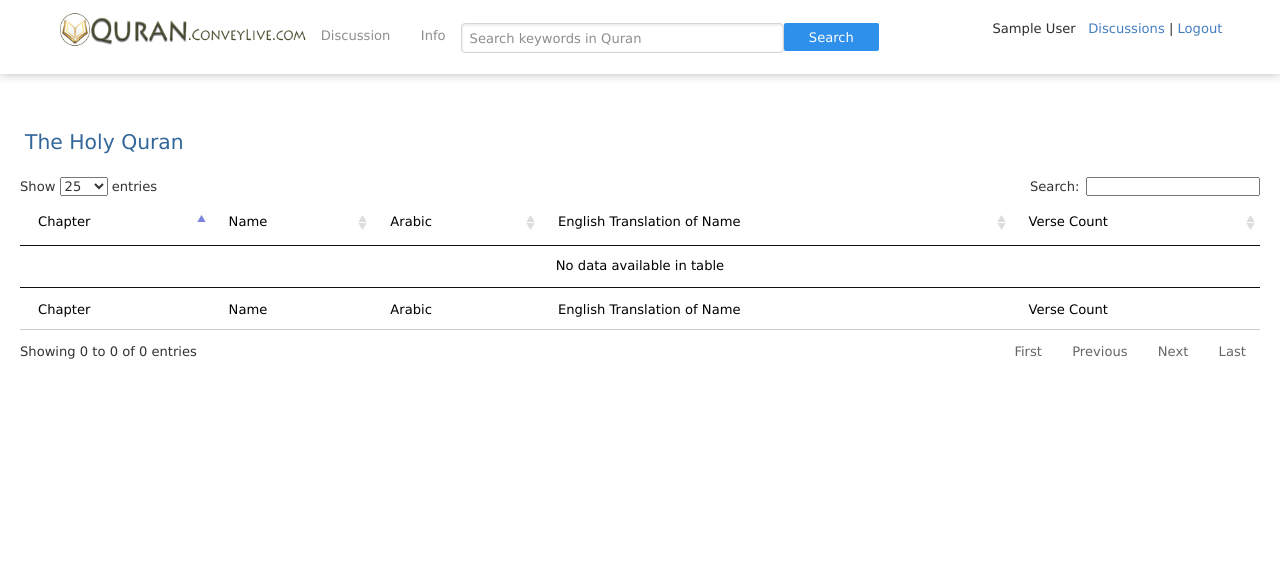
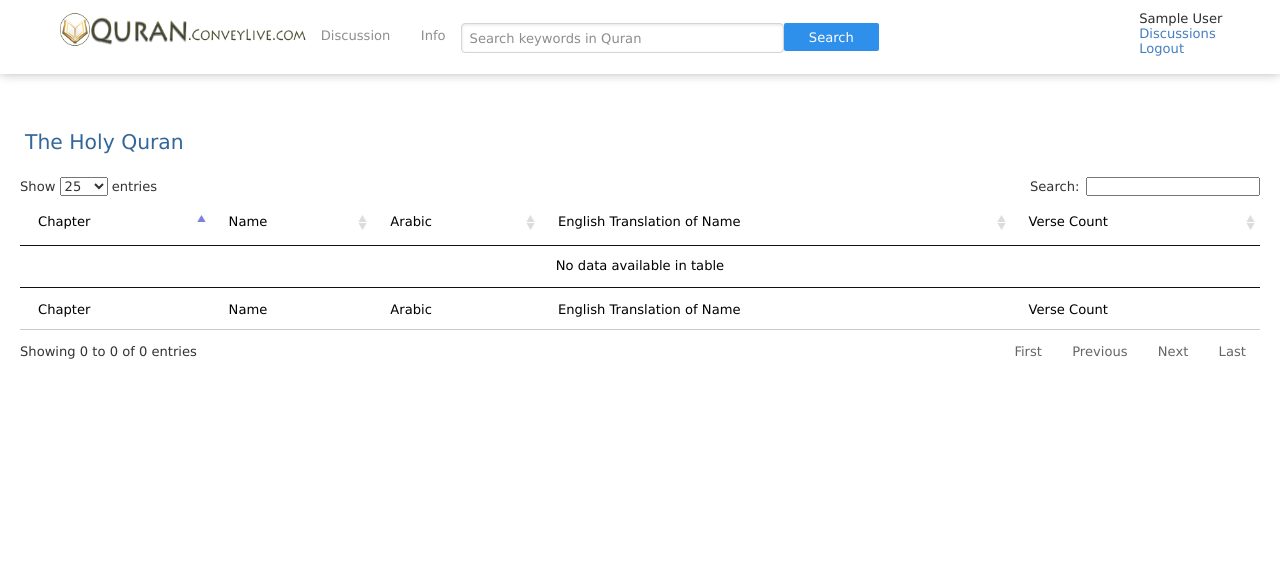
Before and after one commit to aazhbd/quran_cl, a Django app: page / in a window 1280 px wide. Shown: the top 579 px of the page. Run offline with Django 3.2, Linux system fonts and the light colour scheme; the visitor is signed in with stand-in values (Sample User, id 1); data that the repository does not hold is empty.

Commit message:
Topright updated

```diff
--- a/static/css/zstyle.css
+++ b/static/css/zstyle.css
@@ -172,7 +172,7 @@ img {
 
 #topright {
     float: right;
-    padding: 10px 0;
+    padding: 0;
 }
 
 /* contentbody starts here */
--- a/templates/base.html
+++ b/templates/base.html
@@ -61,7 +61,7 @@
 
 			<div id="topright">
 				{% if not user.is_authenticated %}
-					<a href="/login">Login</a> |
+					<a href="/login">Login</a> <br />
 					<a href="/signup">Sign Up</a>
 				{% endif %}
 				{% if user.is_authenticated %}
@@ -69,8 +69,8 @@
 						{{user.first_name}} {{user.last_name}}
 					{% else %}
 						{{user.username}}
-					{% endif %} &nbsp;
-					<a href="/discuss">Discussions</a> | <a href="/logout">Logout</a>
+					{% endif %} <br />
+					<a href="/discuss">Discussions</a> <br /><a href="/logout">Logout</a>
 				{% endif %}
 			</div>
 
```
